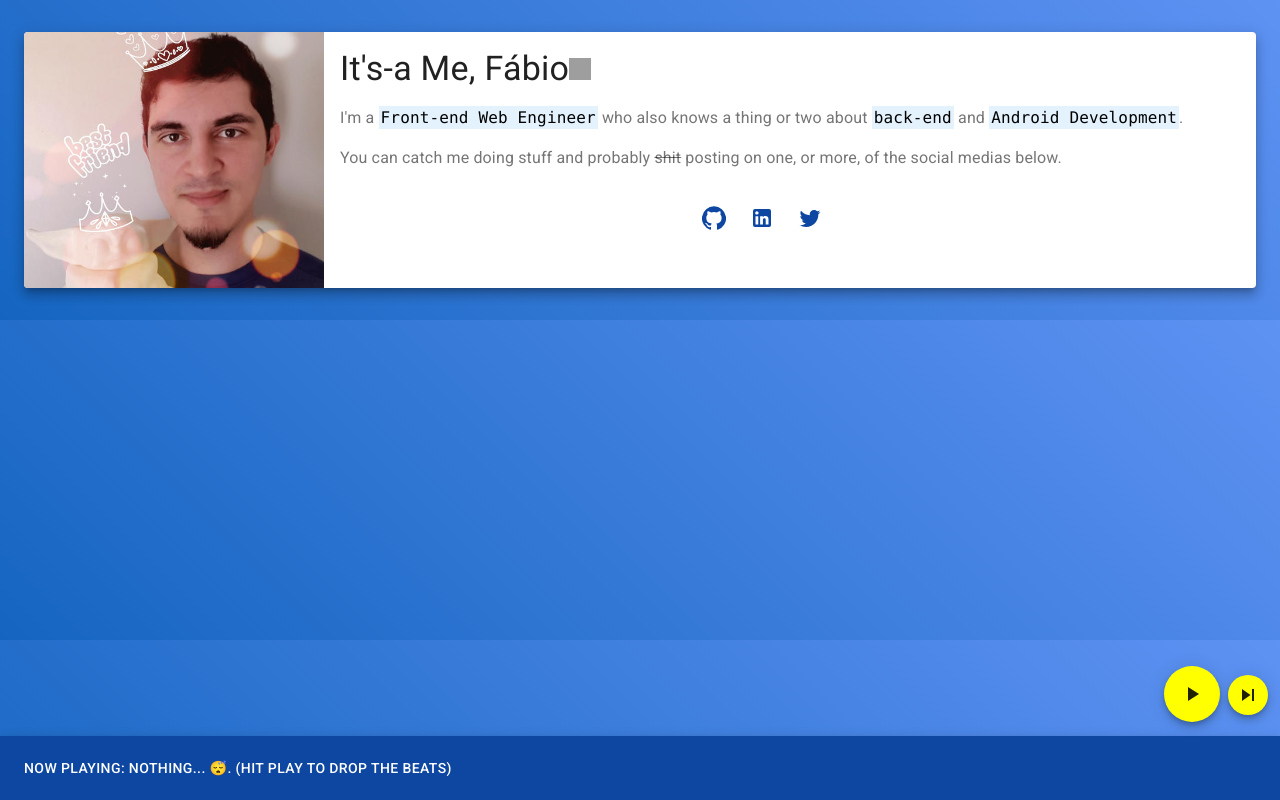
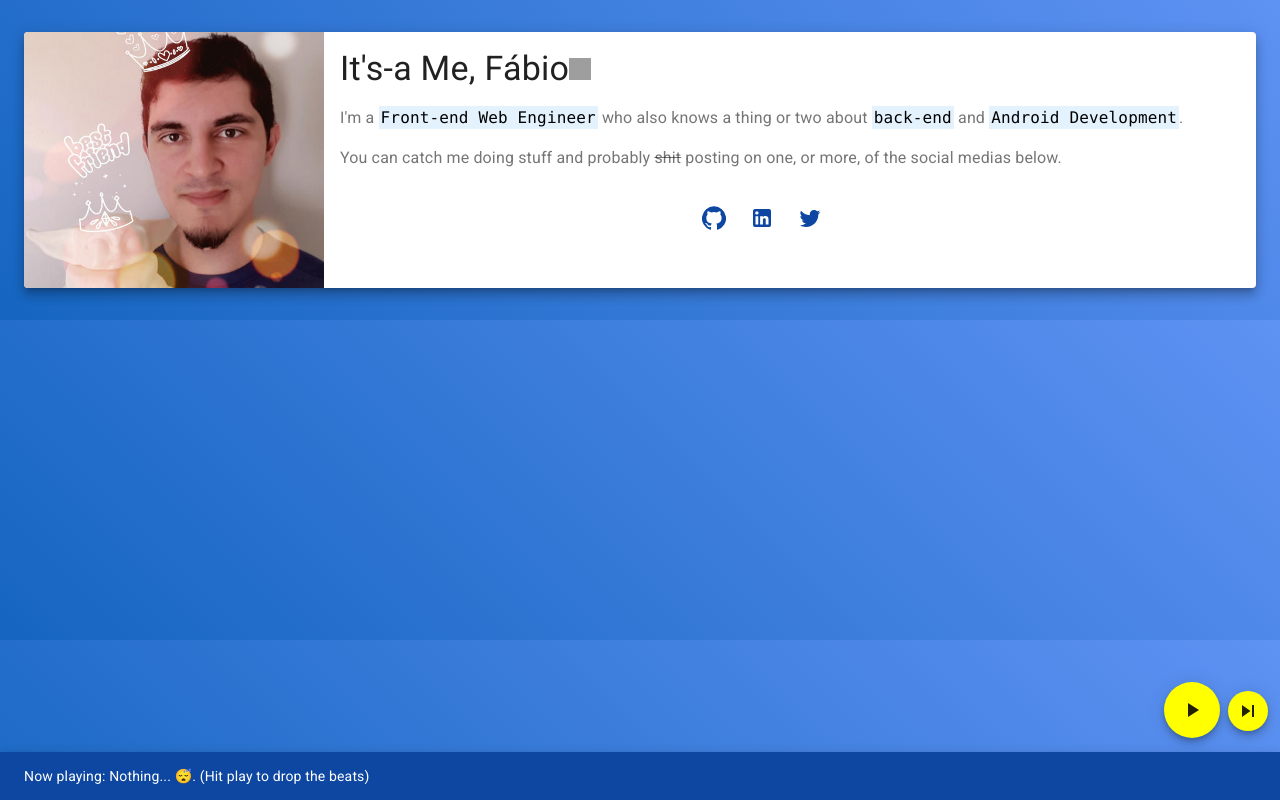
Before and after one commit to Chagall/personal-webiste, a React (Create React App) app: page / in a window 1280 px wide. Built offline with nearby package versions, Linux system fonts and the light colour scheme; grey boxes are pictures that could not be loaded.

Commit message:
Setting the toolbar variant to dense decreses its height a bit. Also changed the bad text variant to body2 to make it fit in one line.

```diff
--- a/src/components/BottomAppBar.js
+++ b/src/components/BottomAppBar.js
@@ -76,8 +76,8 @@ export default function BottomAppBar() {
     <React.Fragment>
       <CssBaseline />
       <AppBar position="fixed" color="primary" className={classes.appBar}>
-        <Toolbar>
-          <Typography variant="button">
+        <Toolbar variant="dense">
+          <Typography variant="body2">
             {`${Strings.NOW_PLAYING} ${musicName}`}
           </Typography>
           <Fab
```
